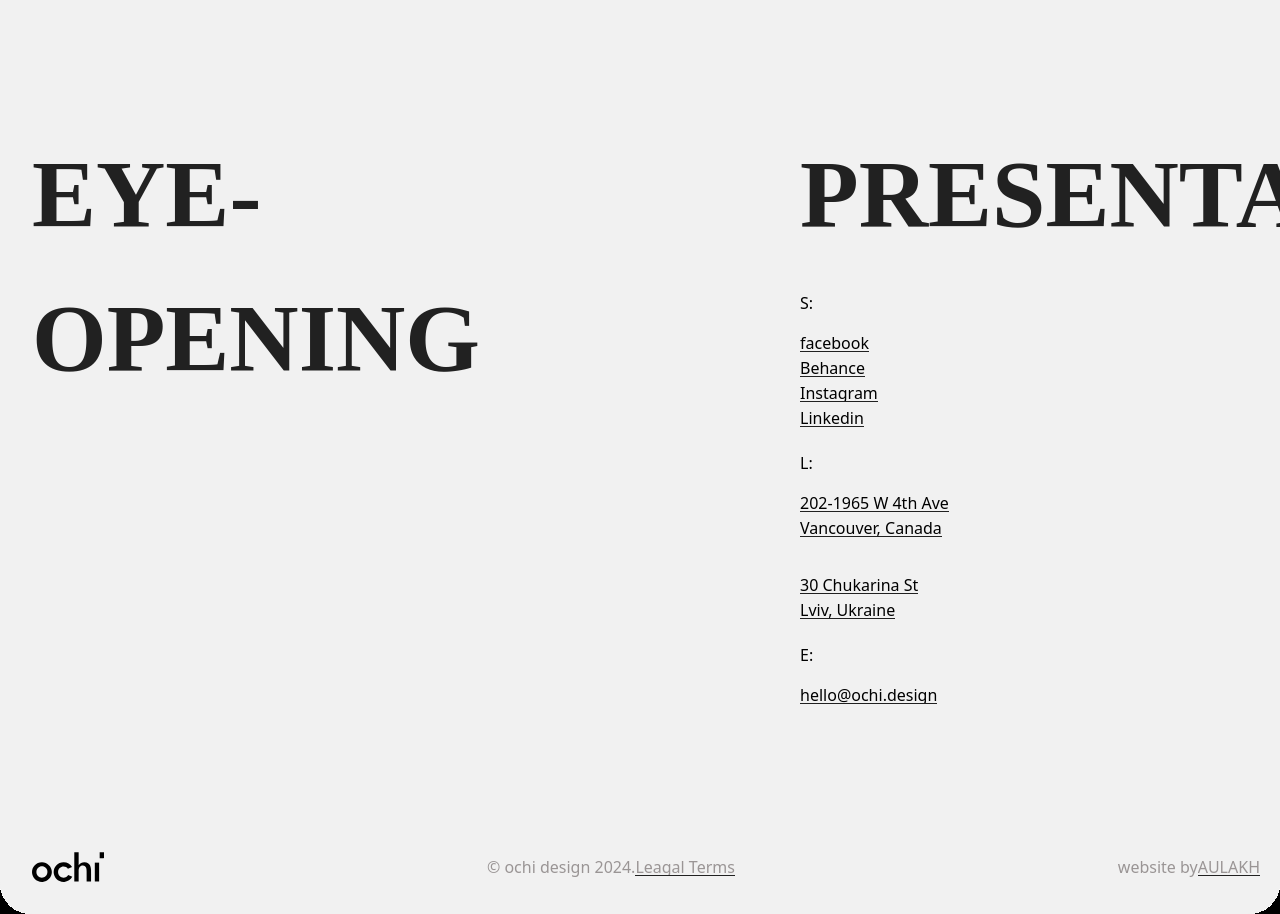
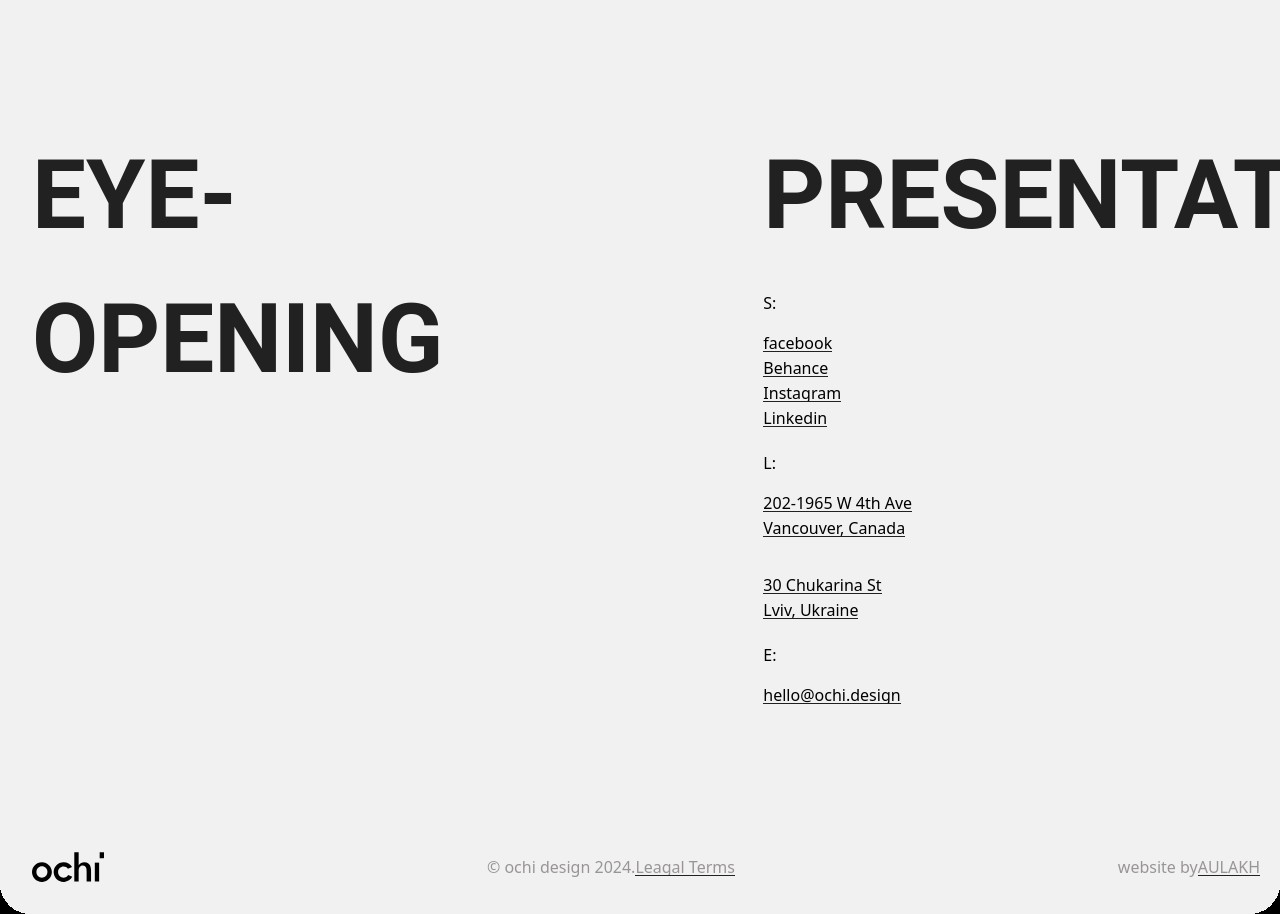
Before and after one commit to HarnoorAulakh1/Type-Ochi, a React (Vite) app: page / in a window 1280 px wide. Shown: the part 2960-3874 px from the top of the page. Built offline with nearby package versions, Linux system fonts and the light colour scheme.

Commit message:
new montral font also added

```diff
--- a/src/components/about.tsx
+++ b/src/components/about.tsx
@@ -228,7 +228,7 @@ export function Card({data: data}: {data: { img: string; name: string; role: str
         </div>
         <div className="flex flex-col absolute left-8 bottom-5">
           {value1.map((item) => (
-            <div className="text-text uppercase leading-none font-bold text-[4rem] font-['Founders_Grotesk_Condensed']">
+            <div className="text-text uppercase leading-none font-bold text-[4rem] font-fond">
               {item}
             </div>
           ))}
--- a/src/components/footer.tsx
+++ b/src/components/footer.tsx
@@ -5,12 +5,12 @@ function Footer() {
     <div className="flex flex-col bg-back pb-[2rem]  z-50 relative h-full w-full gap-[7rem] pl-8 pr-5">
       <div className="bg-back z-50 relative flex flex-col md:flex-row w-full gap-0  md:gap-[20rem] pb-5 h-full">
         <div>
-          <h1 className="font-['Founders_Grotesk_Condensed'] text-[3rem] w-[5rem] overflow-hidden md:w-max md:text-[6rem] text-text uppercase font-bold">
+          <h1 className="font-fond text-[3rem] w-[5rem] overflow-hidden md:w-max md:text-[6rem] text-text uppercase font-bold">
             eye-opening
           </h1>
         </div>
         <div className="flex flex-col gap-6">
-          <h1 className="font-['Founders_Grotesk_Condensed'] md:text-[6rem] text-[3rem] text-text uppercase font-bold">
+          <h1 className="font-fond md:text-[6rem] text-[3rem] text-text uppercase font-bold">
             presentations
           </h1>
           <div className="flex flex-col gap-5">
--- a/src/components/work/work.tsx
+++ b/src/components/work/work.tsx
@@ -64,7 +64,7 @@ function Work() {
       <Loading text="work" />
       <div className="bg-[#CDEA68] h-[10rem] md:h-[30rem] w-full sticky top-0 z-30">
         <div className="relative h-full">
-          <h1 className="uppercase font-['Founders_Grotesk_Condensed'] text-text absolute top-[40%] md:top-[30%] pl-5 left-[2%] text-[4rem] md:text-[6rem] font-bold">
+          <h1 className="uppercase font-fond text-text absolute top-[60%] md:top-[30%] pl-5 left-[2%] text-[4rem] md:text-[6rem] font-bold">
             work
           </h1>
         </div>
@@ -91,7 +91,7 @@ function Work() {
             transition={{ duration: 5, repeat: Infinity, ease: "linear" }}
             className=" w-full bg-primary rounded-2xl"
           >
-              <h1 className="uppercase text-nowrap bg-primary  w-full leading-[100%] text-[20vw] font-['Founders_Grotesk_Condensed']  font-bold text-back">
+            <h1 className="uppercase text-nowrap bg-primary  w-full leading-[100%] text-[20vw] font-fond  font-bold text-back">
               Behance behance behance
             </h1>
           </motion.div>
--- a/tailwind.config.js
+++ b/tailwind.config.js
@@ -15,6 +15,7 @@ export default {
       },
       fontFamily: {
         'fond':['Founders Grotesk','Roboto','sans-serif'],
+        'fond1':['Neue Montreal','Roboto','sans-serif'],
         'logo': ['NeueMontreal', 'Roboto','sans-serif'],
       },
     },
```
Lines whose indentation alone changed are shown as unchanged.
